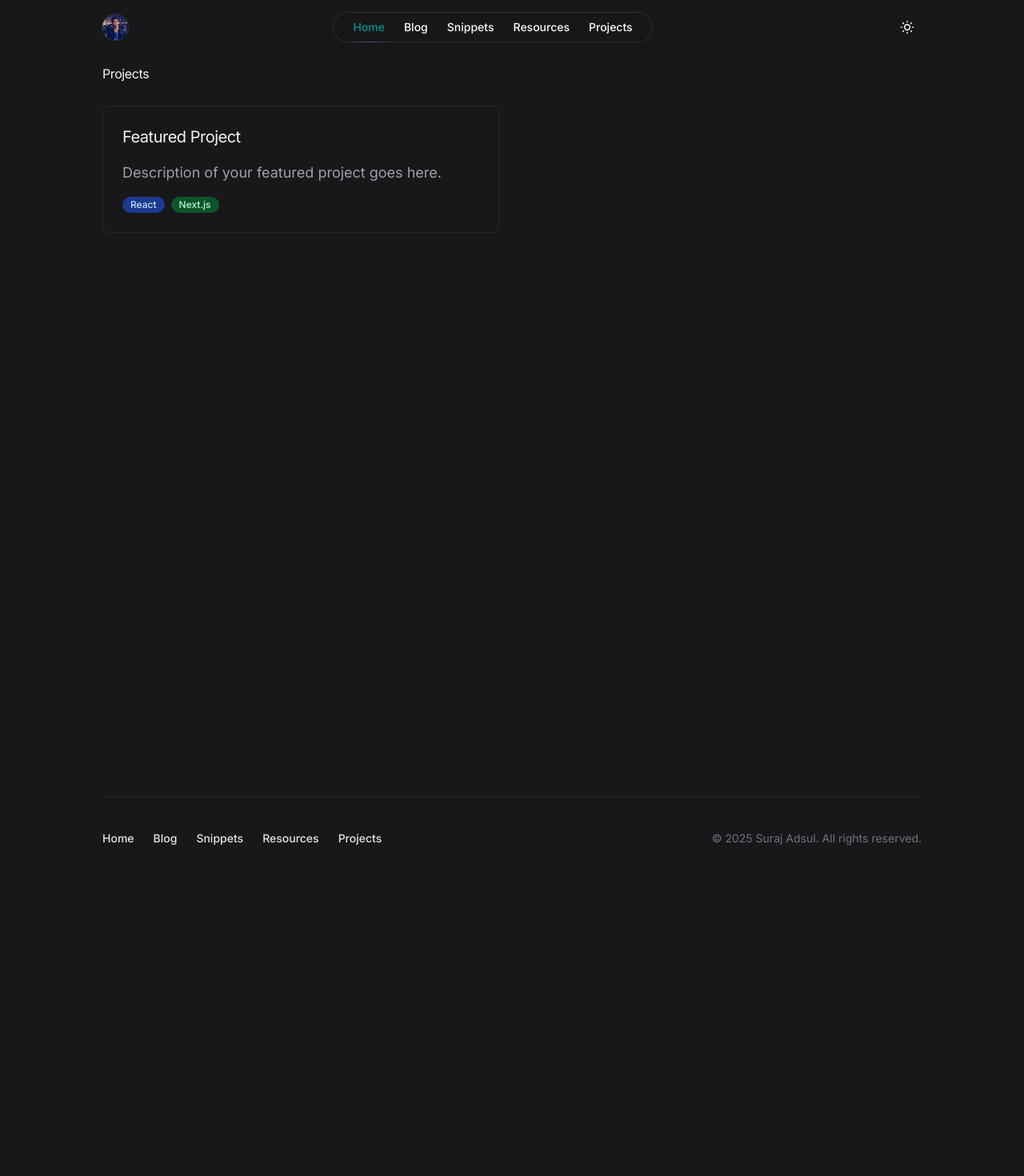
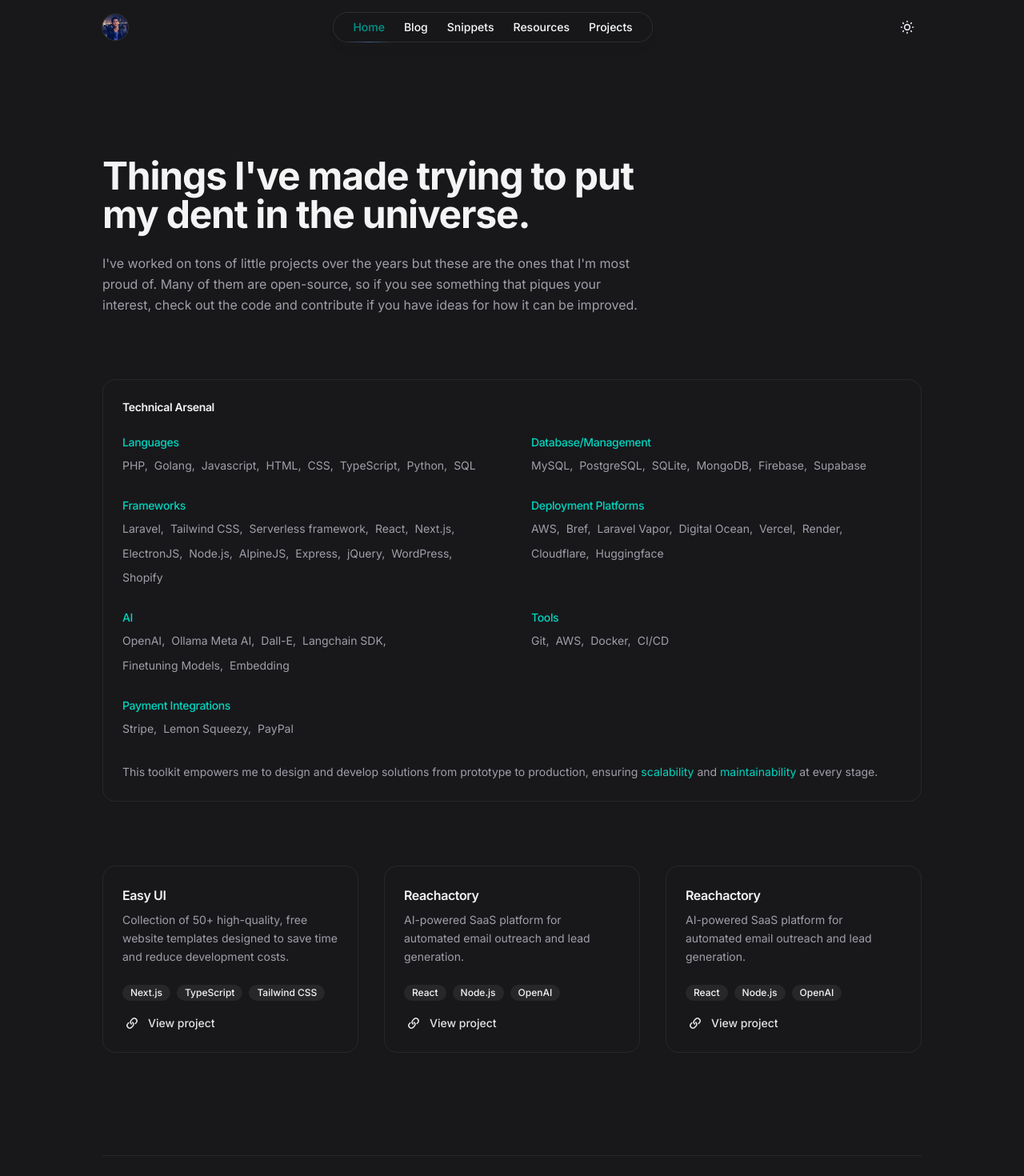
Before and after one commit to SurajAdsul/blog, a Next.js app: page /projects in a window 1280 px wide. Shown: the top 1470 px of the page at 80% size. Before the commit the page ends 1124 px from the top, so only its background shows below. Built offline with nearby package versions, Linux system fonts and the light colour scheme.

Commit message:
Project page

```diff
--- a/src/app/projects/page.js
+++ b/src/app/projects/page.js
@@ -1,28 +1,129 @@
+const projects = [
+  {
+    title: "Easy UI",
+    description: "Collection of 50+ high-quality, free website templates designed to save time and reduce development costs.",
+    link: "https://github.com/yourusername/easy-ui",
+    tech: ["Next.js", "TypeScript", "Tailwind CSS"],
+  },
+  {
+    title: "Reachactory",
+    description: "AI-powered SaaS platform for automated email outreach and lead generation.",
+    link: "https://reachactory.com",
+    tech: ["React", "Node.js", "OpenAI"],
+  },
+  {
+    title: "Reachactory",
+    description: "AI-powered SaaS platform for automated email outreach and lead generation.",
+    link: "https://reachactory.com",
+    tech: ["React", "Node.js", "OpenAI"],
+  },
+  // Add more projects...
+];
+
+const techStack = {
+  "Languages": ["PHP", "Golang", "Javascript", "HTML", "CSS", "TypeScript", "Python", "SQL"],
+  "Database/Management": ["MySQL", "PostgreSQL", "SQLite", "MongoDB", "Firebase", "Supabase"],
+  "Frameworks": ["Laravel", "Tailwind CSS", "Serverless framework", "React", "Next.js", "ElectronJS", "Node.js",  "AlpineJS", "Express", "jQuery", "WordPress", "Shopify"],
+  "Deployment Platforms": ["AWS", "Bref", "Laravel Vapor", "Digital Ocean", "Vercel", "Render", "Cloudflare", "Huggingface"],
+  "AI": ["OpenAI", "Ollama Meta AI", "Dall-E", "Langchain SDK", "Finetuning Models", "Embedding"],
+  "Tools": ["Git", "AWS", "Docker", "CI/CD"],
+  "Payment Integrations": ["Stripe", "Lemon Squeezy", "PayPal"],
+};
+
 export default function ProjectsPage() {
   return (
-    <main className="min-h-screen">
-      <div className="container max-w-7xl mx-auto p-4">
-        <div className="mx-auto lg:max-w-5xl">
-          <h1 className="mb-8">Projects</h1>
-          <div className="grid gap-8 md:grid-cols-2">
-            {/* Project cards will go here */}
-            <div className="rounded-lg border border-zinc-200 dark:border-zinc-800 p-6">
-              <h2 className="text-xl mb-4">Featured Project</h2>
-              <p className="text-zinc-600 dark:text-zinc-400">
-                Description of your featured project goes here.
+    <div className="mt-16 sm:mt-32">
+      <div className="mx-auto max-w-7xl">
+        <div className="relative px-4 sm:px-8 lg:px-12">
+          <div className="mx-auto max-w-2xl lg:max-w-5xl">
+            <header className="max-w-2xl">
+              <h1 className="text-4xl font-bold tracking-tight text-zinc-800 dark:text-zinc-100 sm:text-5xl">
+                Things I've made trying to put my dent in the universe.
+              </h1>
+              <p className="mt-6 text-base text-zinc-600 dark:text-zinc-400">
+                I've worked on tons of little projects over the years but these are the ones that I'm most proud of.
+                Many of them are open-source, so if you see something that piques your interest, check out the code and contribute if you have ideas for how it can be improved.
               </p>
-              <div className="mt-4 flex gap-2">
-                <span className="inline-flex items-center px-2.5 py-0.5 rounded-full text-xs font-medium bg-blue-100 text-blue-800 dark:bg-blue-900 dark:text-blue-200">
-                  React
-                </span>
-                <span className="inline-flex items-center px-2.5 py-0.5 rounded-full text-xs font-medium bg-green-100 text-green-800 dark:bg-green-900 dark:text-green-200">
-                  Next.js
-                </span>
+            </header>
+
+            {/* Technical Arsenal Section */}
+            <div className="mt-16 sm:mt-20 rounded-2xl border border-zinc-100 p-6 dark:border-zinc-700/40">
+              <h2 className="text-sm font-semibold text-zinc-900 dark:text-zinc-100">
+                Technical Arsenal
+              </h2>
+
+              <div className="mt-6 grid grid-cols-1 md:grid-cols-2 gap-x-12 gap-y-7">
+                {Object.entries(techStack).map(([category, items], index) => (
+                  <div key={category} className={`${index === 3 ? 'mb-6 md:mb-0' : ''}`}>
+                    <h3 className="text-sm font-medium text-teal-500 dark:text-teal-400">
+                      {category}
+                    </h3>
+                    <p className="mt-2 flex flex-wrap gap-2 text-sm text-zinc-600 dark:text-zinc-400">
+                      {items.map((item, index) => (
+                        <span key={index}>
+                          {item}
+                          {index < items.length - 1 && ", "}
+                        </span>
+                      ))}
+                    </p>
+                  </div>
+                ))}
+              </div>
+
+              <p className="mt-8 text-sm text-zinc-600 dark:text-zinc-400">
+              This toolkit empowers me to design and develop solutions from prototype to production, ensuring{' '}
+                <span className="text-teal-500 dark:text-teal-400">scalability</span> and{' '}
+                <span className="text-teal-500 dark:text-teal-400">maintainability</span> at every stage.
+              </p>
+            </div>
+
+            {/* Projects Section */}
+            <div className="mt-16 sm:mt-20">
+              <div className="grid grid-cols-1 gap-8 md:grid-cols-2 lg:grid-cols-3">
+                {projects.map((project, index) => (
+                  <a
+                    key={index}
+                    href={project.link}
+                    target="_blank"
+                    rel="noopener noreferrer"
+                    className="group relative flex flex-col items-start rounded-2xl border border-zinc-100 p-6 dark:border-zinc-700/40 hover:bg-zinc-50 dark:hover:bg-zinc-800/50 transition"
+                  >
+                    <h2 className="text-base font-semibold tracking-tight text-zinc-800 dark:text-zinc-100">
+                      {project.title}
+                    </h2>
+                    <p className="relative z-10 mt-2 text-sm text-zinc-600 dark:text-zinc-400">
+                      {project.description}
+                    </p>
+                    <div className="mt-6 flex flex-wrap gap-2">
+                      {project.tech.map((tech, techIndex) => (
+                        <span
+                          key={techIndex}
+                          className="inline-flex items-center px-2.5 py-0.5 rounded-full text-xs font-medium bg-zinc-100 text-zinc-800 dark:bg-zinc-800 dark:text-zinc-100"
+                        >
+                          {tech}
+                        </span>
+                      ))}
+                    </div>
+                    <div className="relative z-10 mt-4 flex items-center text-sm font-medium text-zinc-400 transition group-hover:text-teal-500 dark:text-zinc-200">
+                      <svg
+                        viewBox="0 0 24 24"
+                        aria-hidden="true"
+                        className="h-6 w-6 flex-none"
+                      >
+                        <path
+                          d="M15.712 11.823a.75.75 0 1 0 1.06 1.06l-1.06-1.06Zm-4.95 1.768a.75.75 0 0 0 1.06-1.06l-1.06 1.06Zm-2.475-1.414a.75.75 0 1 0-1.06-1.06l1.06 1.06Zm4.95-1.768a.75.75 0 1 0-1.06 1.06l1.06-1.06Zm3.359.53-.884.884 1.06 1.06.885-.883-1.061-1.06Zm-4.95-2.12 1.414-1.415L12 6.344l-1.415 1.413 1.061 1.061Zm0 3.535a2.5 2.5 0 0 1 0-3.536l-1.06-1.06a4 4 0 0 0 0 5.656l1.06-1.06Zm4.95-4.95a2.5 2.5 0 0 1 0 3.535L17.656 12a4 4 0 0 0 0-5.657l-1.06 1.06Zm1.06-1.06a4 4 0 0 0-5.656 0l1.06 1.06a2.5 2.5 0 0 1 3.536 0l1.06-1.06Zm-7.07 7.07.176.177 1.06-1.06-.176-.177-1.06 1.06Zm-3.183-.353.884-.884-1.06-1.06-.884.883 1.06 1.06Zm4.95 2.121-1.414 1.414 1.06 1.06 1.415-1.413-1.06-1.061Zm0-3.536a2.5 2.5 0 0 1 0 3.536l1.06 1.06a4 4 0 0 0 0-5.656l-1.06 1.06Zm-4.95 4.95a2.5 2.5 0 0 1 0-3.535L6.344 12a4 4 0 0 0 0 5.656l1.06-1.06Zm-1.06 1.06a4 4 0 0 0 5.657 0l-1.061-1.06a2.5 2.5 0 0 1-3.535 0l-1.061 1.06Zm7.07-7.07-.176-.177-1.06 1.06.176.178 1.06-1.061Z"
+                          fill="currentColor"
+                        />
+                      </svg>
+                      <span className="ml-2">View project</span>
+                    </div>
+                  </a>
+                ))}
               </div>
             </div>
           </div>
         </div>
       </div>
-    </main>
+    </div>
   );
 }
```
